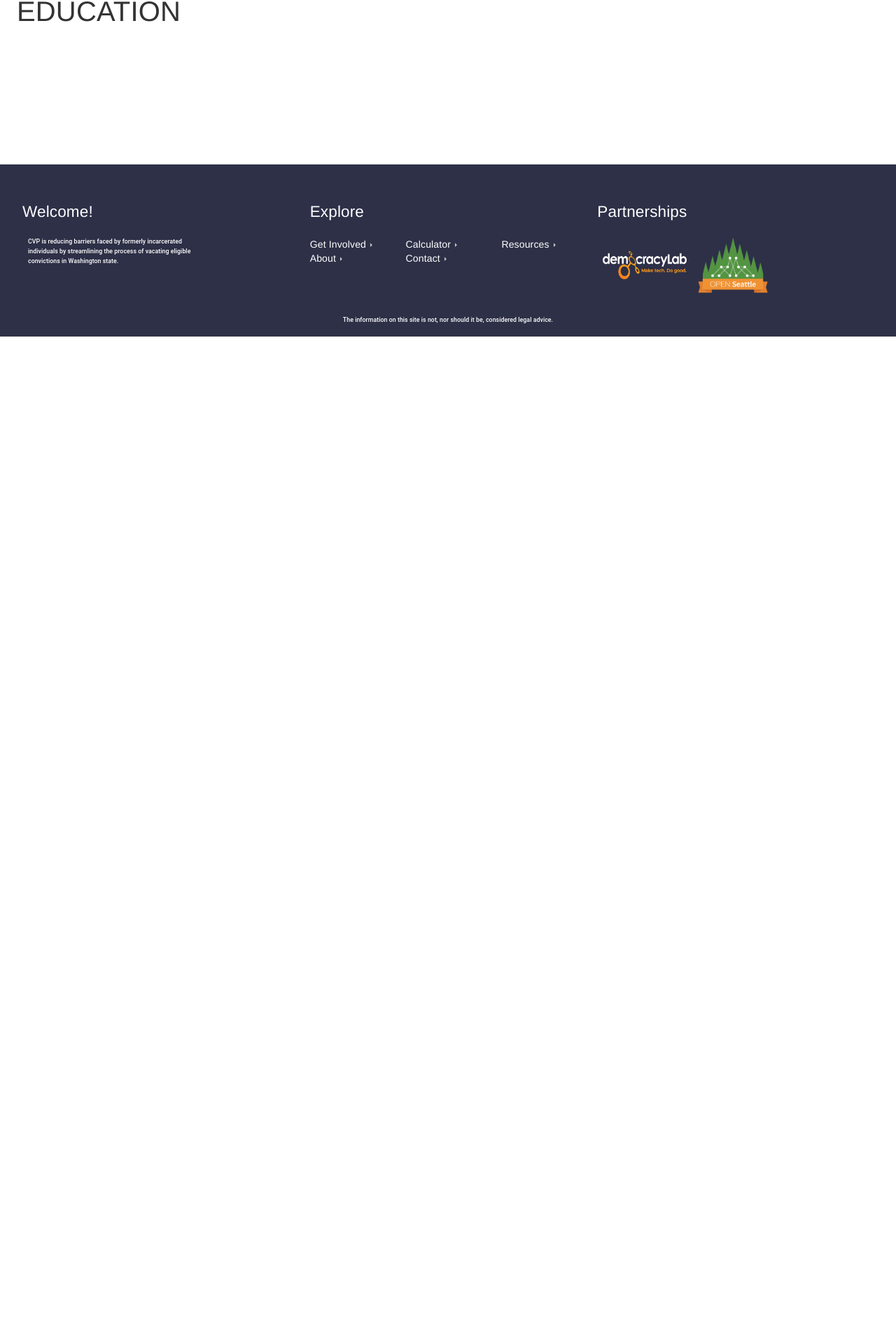
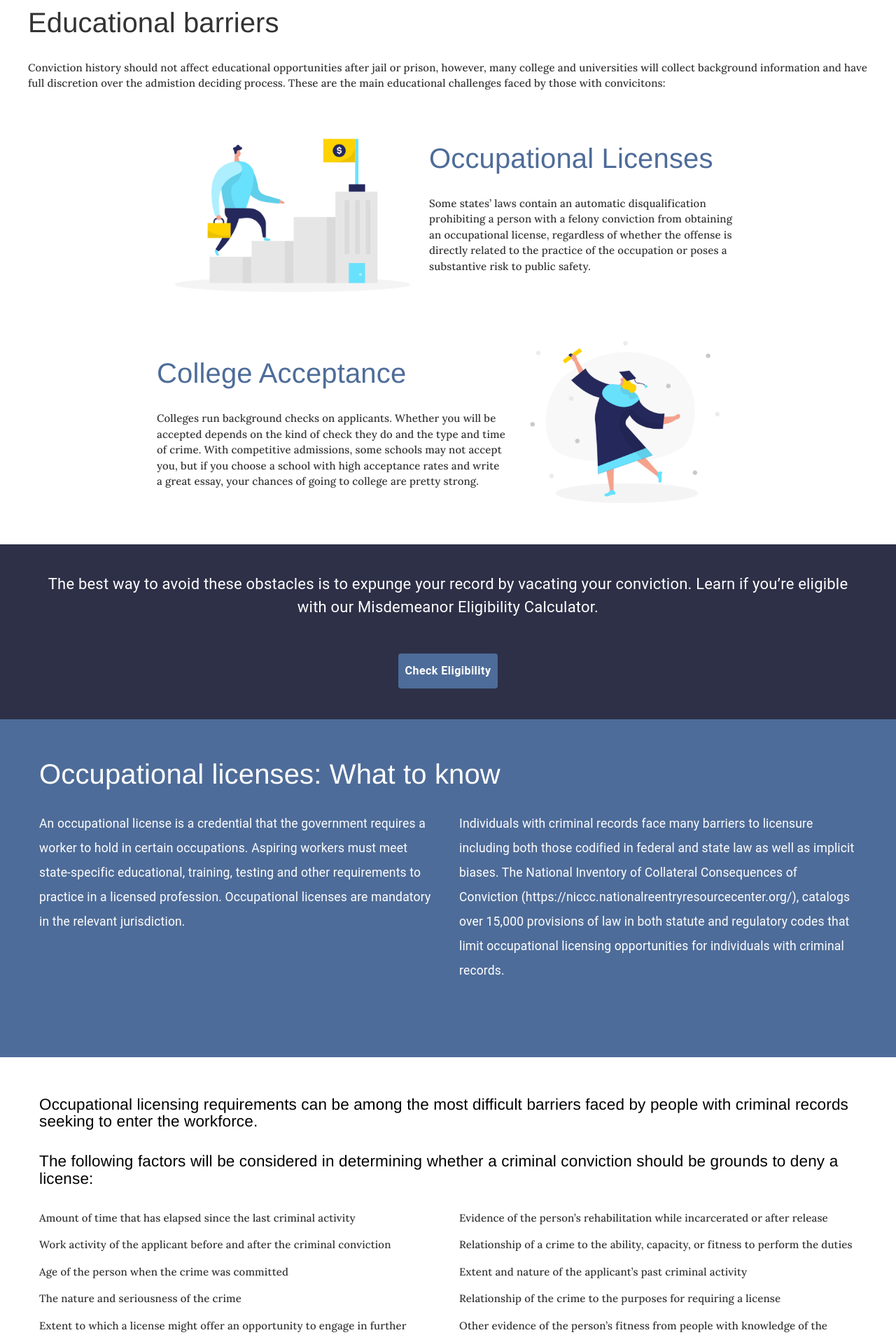
Before and after one commit to openseattle/clearviction-v1, a React (Create React App) app: page /why-vacate/education in a window 1280 px wide. Shown: the part 319-2227 px from the top of the page at 70% size. Before the commit the page ends 800 px from the top, so only its background shows below. Built offline with nearby package versions, Linux system fonts and the light colour scheme.

Commit message:
finish work on EDU, remove unused imports on homepage

```diff
--- a/src/Pages/HomePage.jsx
+++ b/src/Pages/HomePage.jsx
@@ -13,8 +13,6 @@ import lawyer from "../Assets/lawyer.svg";
 import teamwork from "../Assets/teamwork.svg";
 import phone from "../Assets/phone.svg";
 import "../CSS/HomePage.css";
-import { Link } from "react-router-dom";
-import { Button } from "@material-ui/core";
 
 const HomePage = () => {
   useEffect(() => trackPageview("Home"), []);
--- a/src/Pages/WhyVacateEducation.jsx
+++ b/src/Pages/WhyVacateEducation.jsx
@@ -1,10 +1,50 @@
-import { Container, Typography, } from "@material-ui/core";
+import {
+  Grid,
+  Typography,
+  Container
+} from "@material-ui/core";
+import { EducationOccLicReq } from "../Subpages/WhyVacate/EducationOccLicReq";
+import { WhyVacateHousingStyles } from "../Styles/WhyVacateHousingStyles";
+import { TextWithCTAButton } from "../Subpages/WhyVacate/TextWithCTAButton";
+import { EducationBarriers } from "../Subpages/WhyVacate/EducationBarriers";
+import { TwoParagraphTextWithHeader } from "../Subpages/WhyVacate/TwoParagraphTextWithHeader";
 
 const WhyVacateEducation = () => {
+  const classes = WhyVacateHousingStyles();
   return (
-    <Container>
-        <Typography variant="h2">EDUCATION</Typography>
-    </Container>
+      <>
+        <Container maxWidth="lg">
+          <Grid container alignItems="flex-start">
+            <Typography className={classes.title} variant="h2">Educational barriers</Typography>
+            <Typography className={classes.contentText} variant="body1">
+              Conviction history should not affect educational opportunities after jail or prison, however, many college and universities will collect background information and have full discretion over the admistion deciding process. These are the main educational challenges faced by those with convicitons:
+            </Typography>
+          </Grid>
+        </Container>
+        <Container maxWidth="md">
+          <EducationBarriers />
+        </Container>
+        <TextWithCTAButton
+          text={"The best way to avoid these obstacles is to expunge your record by vacating your conviction. Learn if you’re eligible with our Misdemeanor Eligibility Calculator."}
+          buttonText={"Check Eligibility"}
+          buttonLinkTo={"/calculator/landing-0"}
+        />
+        <TwoParagraphTextWithHeader
+          className={classes.lightBlueSectionBackground}
+          header={"Occupational licenses: What to know"}
+          text={[`An occupational license is a credential that the government requires a worker to hold in certain occupations.
+                  Aspiring workers must meet state-specific educational, training, testing and other requirements to practice
+                  in a licensed profession. Occupational licenses are mandatory in the relevant jurisdiction.`, `Individuals
+                  with criminal records face many barriers to licensure including both those codified in federal and state law as well as implicit biases.
+                  The National Inventory of Collateral Consequences of Conviction (https://niccc.nationalreentryresourcecenter.org/),
+                  catalogs over 15,000 provisions of law in both statute and regulatory codes that limit occupational licensing opportunities for individuals with criminal records.`]}
+        />
+        <EducationOccLicReq />
+        <TextWithCTAButton
+          text={"If you’re not yet eligible to vacate or want to know more, make sure to check out our resorces with tips for student loans, finding post-incarceration education and more."}
+          buttonText={"Get Education Resources"}
+        />
+      </>
   );
 };
 
--- a/src/Pages/WhyVacateHousing.jsx
+++ b/src/Pages/WhyVacateHousing.jsx
@@ -27,6 +27,7 @@ const WhyVacateHousing = () => {
         <TextWithCTAButton
           text={"The best way to avoid these obstacles is to expunge your record by vacating your conviction. Learn if you’re eligible with our Misdemeanor Eligibility Calculator."}
           buttonText={"Check Eligibility"}
+          buttonLinkTo={"/calculator/landing-0"}
         />
         <HousingTips />
         <HousingOtherOptions />
--- /dev/null
+++ b/src/Subpages/WhyVacate/EducationBarriers.jsx
@@ -0,0 +1,64 @@
+import {
+    Container,
+    Typography,
+    Box,
+    List,
+} from "@material-ui/core";
+import { WhyVacateHousingStyles } from "../../Styles/WhyVacateHousingStyles";
+import ListItemMobileSnap from "../../ui-kit/ListItemMobileSnap";
+import edu from "../../Assets/Graduation_TwoColor1.svg";
+import lic from "../../Assets/Career_TwoColor4.svg";
+
+export const EducationBarriers = () => {
+    const classes = WhyVacateHousingStyles();
+    return (
+        <Box className={classes.roots}>
+        <Container maxWidth="lg" className={classes.rootsContainer}>
+          <List>
+            <ListItemMobileSnap
+                edu
+                image={
+                    <Box
+                    component="img"
+                    src={lic}
+                    className={classes.rootsImage}
+                    />
+                }
+                header={"Occupational Licenses"}
+                text={
+                    <Typography className={classes.rootsBodyText} variant="body1">
+                        Some states’ laws contain an automatic disqualification
+                        prohibiting a person with a felony conviction from obtaining
+                        an occupational license, regardless of whether the offense
+                        is directly related to the practice of the occupation or
+                        poses a substantive risk to public safety.
+                    </Typography>
+                }
+            />
+            <ListItemMobileSnap
+                edu
+                image={
+                    <Box
+                    component="img"
+                    src={edu}
+                    className={classes.rootsImage}
+                    />
+                }
+                header={"College Acceptance"}
+                text={
+                    <Typography className={classes.rootsBodyText} variant="body1">
+                    Colleges run background checks on applicants. Whether you
+                    will be accepted depends on the kind of check they do and
+                    the type and time of crime. With competitive admissions,
+                    some schools may not accept you, but if you choose a school
+                    with high acceptance rates and write a great essay, your
+                    chances of going to college are pretty strong.
+                    </Typography>
+                }
+                textLeft
+            />
+          </List>
+        </Container>
+      </Box>
+    )
+}
--- a/src/Subpages/WhyVacate/EducationOccLicReq.jsx
+++ b/src/Subpages/WhyVacate/EducationOccLicReq.jsx
@@ -39,22 +39,20 @@ export const EducationOccLicReq = () => {
                     </Grid>
                         <Grid item xs={12} sm={6} md={6}>
                             <List>
-                            <CVPListItem useBulletPoint={false} textAlignment={"center"} text={"Find a flexible landlord. Using craigslist was often mentioned as a resource"}/>
-                            <CVPListItem useBulletPoint={false} textAlignment={"center"} text={"Stay with friends/ family at their will"}/>
-                            <CVPListItem useBulletPoint={false} textAlignment={"center"} text={"Look for townhouses, duplexes, single-family homes and trailers. Stay away from large apartment complexes"}/>
-                            <CVPListItem useBulletPoint={false} textAlignment={"center"}  text={"Have someone rent for you and pay them back under the table"}/>
-                            <CVPListItem useBulletPoint={false} textAlignment={"center"}  text={"Subletting from someone looking to get out of a lease"}/>
-                            <CVPListItem useBulletPoint={false} textAlignment={"center"}  text={"Subletting from someone looking to get out of a lease"}/>
+                                <CVPListItem useBulletPoint={false} textAlignment={"left"} text={"Amount of time that has elapsed since the last criminal activity"}/>
+                                <CVPListItem useBulletPoint={false} textAlignment={"left"} text={"Work activity of the applicant before and after the criminal conviction"}/>
+                                <CVPListItem useBulletPoint={false} textAlignment={"left"} text={"Age of the person when the crime was committed"}/>
+                                <CVPListItem useBulletPoint={false} textAlignment={"left"} text={"The nature and seriousness of the crime"}/>
+                                <CVPListItem useBulletPoint={false} textAlignment={"left"} text={"Extent to which a license might offer an opportunity to engage in further criminal activity"}/>
                             </List>
                         </Grid>
                         <Grid item xs={12} sm={6} md={6}>
                             <List>
-                            <CVPListItem useBulletPoint={false} textAlignment={"center"} text={"Find a flexible landlord. Using craigslist was often mentioned as a resource"}/>
-                            <CVPListItem useBulletPoint={false} textAlignment={"center"} text={"Stay with friends/ family at their will"}/>
-                            <CVPListItem useBulletPoint={false} textAlignment={"center"} text={"Look for townhouses, duplexes, single-family homes and trailers. Stay away from large apartment complexes"}/>
-                            <CVPListItem useBulletPoint={false} textAlignment={"center"}  text={"Have someone rent for you and pay them back under the table"}/>
-                            <CVPListItem useBulletPoint={false} textAlignment={"center"}  text={"Subletting from someone looking to get out of a lease"}/>
-                            <CVPListItem useBulletPoint={false} textAlignment={"center"}  text={"Subletting from someone looking to get out of a lease"}/>
+                                <CVPListItem useBulletPoint={false} textAlignment={"left"} text={"Evidence of the person’s rehabilitation while incarcerated or after release"}/>
+                                <CVPListItem useBulletPoint={false} textAlignment={"left"} text={"Relationship of a crime to the ability, capacity, or fitness to perform the duties"}/>
+                                <CVPListItem useBulletPoint={false} textAlignment={"left"} text={"Extent and nature of the applicant’s past criminal activity"}/>
+                                <CVPListItem useBulletPoint={false} textAlignment={"left"} text={"Relationship of the crime to the purposes for requiring a license"}/>
+                                <CVPListItem useBulletPoint={false} textAlignment={"left"} text={"Other evidence of the person’s fitness from people with knowledge of the applicant"}/>
                             </List>
                         </Grid>
                 </Grid>
--- a/src/Subpages/WhyVacate/TextWithCTAButton.jsx
+++ b/src/Subpages/WhyVacate/TextWithCTAButton.jsx
@@ -35,7 +35,7 @@ const useStyles = makeStyles((theme) => ({
 }));
 
 export const TextWithCTAButton = (props) => {
-  const { text, buttonText } = props;
+  const { text, buttonText, buttonLinkTo } = props;
   const classes = useStyles();
   return (
     <>
@@ -45,7 +45,7 @@ export const TextWithCTAButton = (props) => {
               {text}
           </Typography>
           <Box className={classes.buttonBoxStyles}>
-            <SecondaryButton text={buttonText} />
+            <SecondaryButton linkTo={buttonLinkTo} text={buttonText} />
           </Box>
         </Container>
       </Box>
--- a/src/Subpages/WhyVacate/TextWithImage.jsx
+++ b/src/Subpages/WhyVacate/TextWithImage.jsx
@@ -2,18 +2,28 @@ import {
     Box,
     Grid,
     Typography,
+    makeStyles
 } from "@material-ui/core";
-import { WhyVacateHousingStyles } from "../../Styles/WhyVacateHousingStyles";
+
+const useStyles = makeStyles((theme) => ({
+    headingRoles: {
+        color: theme.palette.primary.light,
+        paddingBottom: theme.spacing(2),
+      },
+    roleImage: {
+        height: 300,
+        width: 300,
+      },
+}));
 
 export const TextWithImage = (props) => {
+    const classes = useStyles();
     const { img, header, text } = props;
     const textItems = text.map((t, idx) => (
         <Typography key={idx} variant="body1" align="center">
             {t}
         </Typography>
     ))
-
-    const classes = WhyVacateHousingStyles();
 
     return (
         <Grid item xs={12} sm={6} md={6}>
--- /dev/null
+++ b/src/Subpages/WhyVacate/TwoParagraphTextWithHeader.jsx
@@ -0,0 +1,66 @@
+import {
+    Grid,
+    Typography,
+    Container,
+    Box,
+    makeStyles
+} from "@material-ui/core";
+
+const useStyles = makeStyles((theme) => ({
+    lightBlueSectionBackground: {
+        backgroundColor: theme.palette.primary.light,
+        color: "white",
+      },
+    containerStyles: {
+        margin: theme.spacing(2),
+        marginTop: theme.spacing(5),
+        marginBottom: theme.spacing(5),
+        [theme.breakpoints.down("sm")]: {
+            padding: theme.spacing(3),
+        },
+    },
+    title: {
+        margin: theme.spacing(2),
+    },
+    text: {
+        margin: theme.spacing(2),
+        lineHeight: 2,
+        fontSize: "1.75rem",
+        fontFamily:  ["Roboto", "sans-serif"]
+    }
+}));
+
+export const TwoParagraphTextWithHeader = (props) => {
+    const classes = useStyles();
+    const { header, text } = props;
+    const textItems = text.map((t, idx) => (
+        <>
+            <Grid item xs={12} sm={6} md={6}>
+                <Typography className={classes.text} key={idx} align="left">
+                    {t}
+                </Typography>
+            </Grid>
+         </>
+    ))
+
+    return (
+        <>
+            <Box className={classes.lightBlueSectionBackground}>
+                <Container
+                    style={{
+                        paddingBottom: "5rem",
+                        display: "flex",
+                        justifyContent: "center",
+                    }}
+                >
+                <Grid container className={classes.containerStyles}>
+                    <Grid item xs={12}>
+                        <Typography className={classes.title} variant="h2">{header}</Typography>
+                    </Grid>
+                    {textItems}
+                </Grid>
+            </Container>
+          </Box>
+        </>
+    )
+}
--- a/src/ui-kit/ListItemMobileSnap.jsx
+++ b/src/ui-kit/ListItemMobileSnap.jsx
@@ -1,14 +1,24 @@
-import { ListItem, Box, ListItemIcon } from "@material-ui/core";
+import { ListItem, Box, ListItemIcon, Typography, makeStyles } from "@material-ui/core";
+
+const useStyles = makeStyles((theme) => ({
+  title: {
+    paddingBottom: theme.spacing(4),
+    color: theme.palette.primary.light
+  }
+}));
 
 const ListItemMobileSnap = (props) => {
-  const { image, text, textLeft } = props;
+  const { image, text, textLeft, edu, header } = props;
+  const classes = useStyles();
 
   return (
     <>
-      <Box display={{ xs: "block", sm: "none" }}>
-        <ListItem style={{ justifyContent: "center" }}>{image}</ListItem>
-      </Box>
-      <ListItem>
+    { !edu &&
+      <>
+        <Box display={{ xs: "block", sm: "none" }}>
+          <ListItem style={{ justifyContent: "center" }}>{image}</ListItem>
+        </Box>
+        <ListItem>
         {textLeft && text}
 
         <Box display={{ xs: "none", sm: "block" }}>
@@ -16,6 +26,37 @@ const ListItemMobileSnap = (props) => {
         </Box>
         {!textLeft && text}
       </ListItem>
+      </>
+    }
+
+    {/* If this is used for the Education Section. TODO is to refactor this so we only have one set of components */}
+    { edu &&
+        <>
+        <Box display={{ xs: "block", sm: "none" }}>
+          <ListItem style={{ justifyContent: "center" }}>{image}</ListItem>
+          </Box>
+
+          <ListItem>
+          { (header && textLeft) &&
+            <Box>
+              <Typography className={classes.title} variant="h2">{header}</Typography>
+              {textLeft && text}
+            </Box>
+          }
+
+          <Box display={{ xs: "none", sm: "block" }}>
+            <ListItemIcon>{image}</ListItemIcon>
+          </Box>
+
+          <Box>
+            { (header && !textLeft) &&
+              <Typography className={classes.title} variant="h2">{header}</Typography>
+            }
+            {!textLeft && text}
+          </Box>
+          </ListItem>
+        </>
+      }
     </>
   );
 };
```
Also changed, not shown: src/Styles/WhyVacateEducationStyles.ts (added, +39 -0 lines), src/Assets/Career_TwoColor4.svg (added), src/Assets/Graduation_TwoColor1.svg (added). Lines whose indentation alone changed are shown as unchanged.
